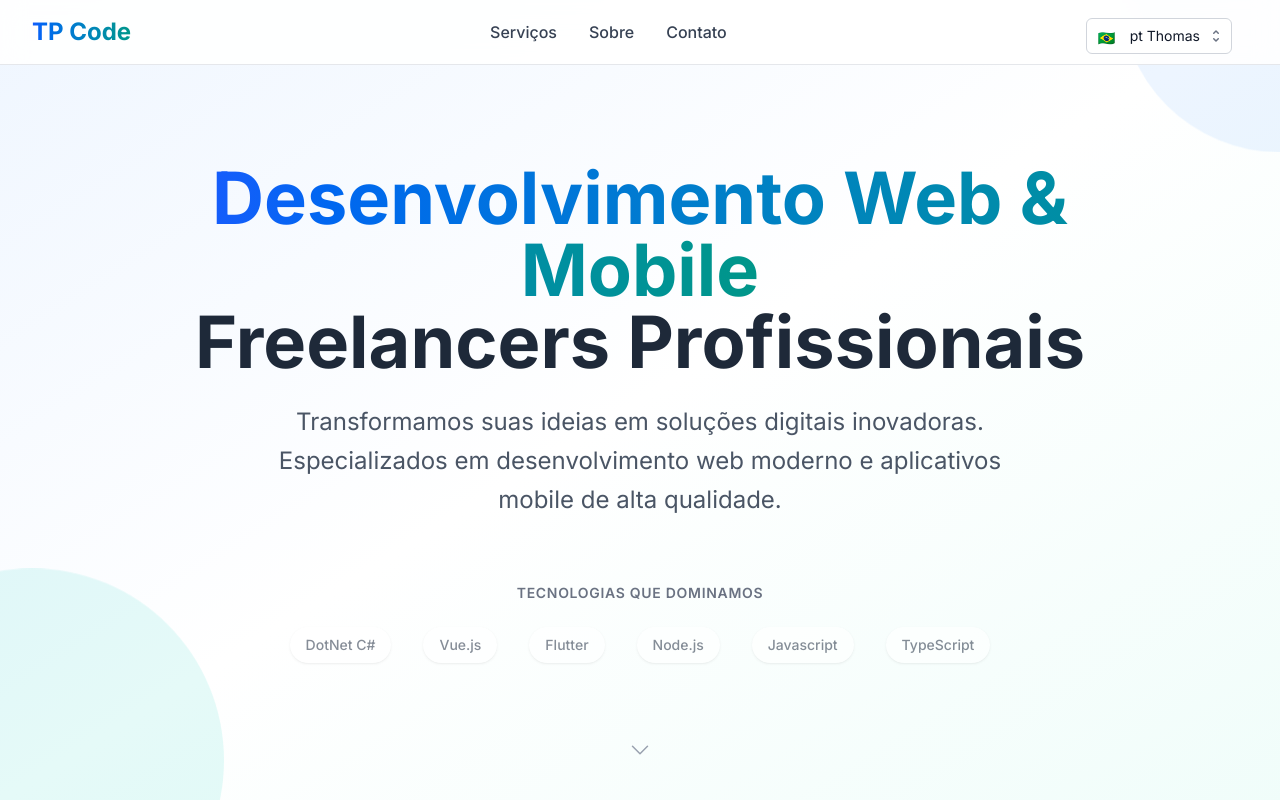
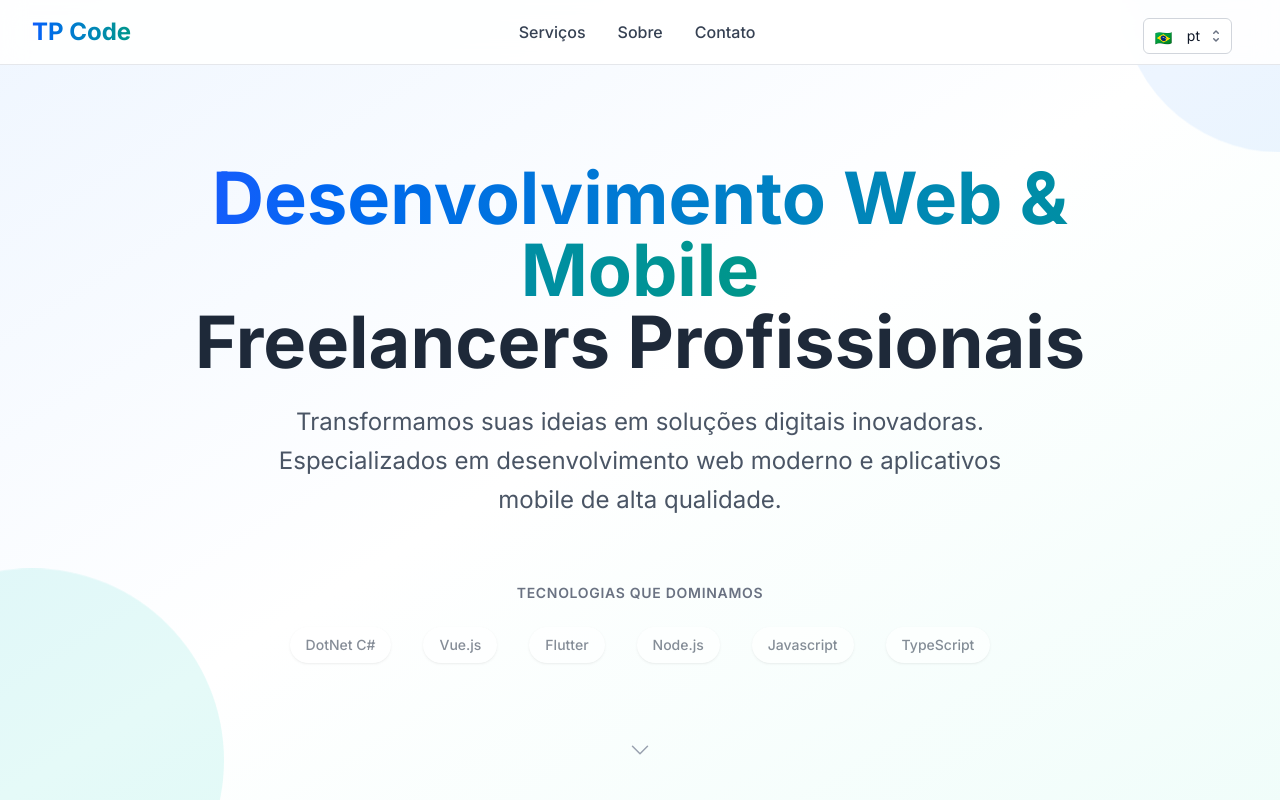
Before and after one commit to tpcodedev/tpcode, a Nuxt app: page / in a window 1280 px wide. Shown: the top 800 px of the page. Built offline with nearby package versions, Linux system fonts and the light colour scheme.

Commit message:
fix: remover static_site_generator: nuxt

```diff
--- a/components/LanguageSwitcher.vue
+++ b/components/LanguageSwitcher.vue
@@ -10,7 +10,7 @@
     >
       <span class="col-start-1 row-start-1 flex items-center gap-3 pr-6">
         <span class="size-5 shrink-0 rounded-full">{{ $i18n.locale === 'pt' ? '🇧🇷' : '🇺🇸' }}</span>
-        <span class="block truncate">{{ $i18n.locale }} Thomas</span>
+        <span class="block truncate">{{ $i18n.locale }}</span>
       </span>
       <svg class="col-start-1 row-start-1 size-5 self-center justify-self-end text-gray-500 sm:size-4" viewBox="0 0 16 16" fill="currentColor" aria-hidden="true" data-slot="icon">
         <path fill-rule="evenodd" d="M5.22 10.22a.75.75 0 0 1 1.06 0L8 11.94l1.72-1.72a.75.75 0 1 1 1.06 1.06l-2.25 2.25a.75.75 0 0 1-1.06 0l-2.25-2.25a.75.75 0 0 1 0-1.06ZM10.78 5.78a.75.75 0 0 1-1.06 0L8 4.06 6.28 5.78a.75.75 0 0 1-1.06-1.06l2.25-2.25a.75.75 0 0 1 1.06 0l2.25 2.25a.75.75 0 0 1 0 1.06Z" clip-rule="evenodd" />
--- a/nuxt.config.ts
+++ b/nuxt.config.ts
@@ -23,7 +23,7 @@ export default defineNuxtConfig({
     ]
   },
   app: {
-    baseURL: './',
+    baseURL: '',
     // baseURL: process.env.BASE_URL || '/',
     head: {
       title: 'TP Code - Web & Mobile Development Freelancers',
```
